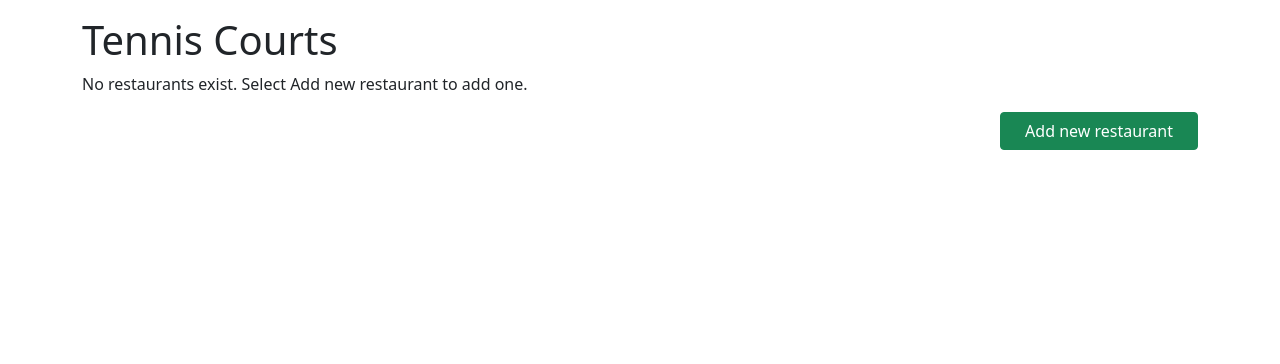
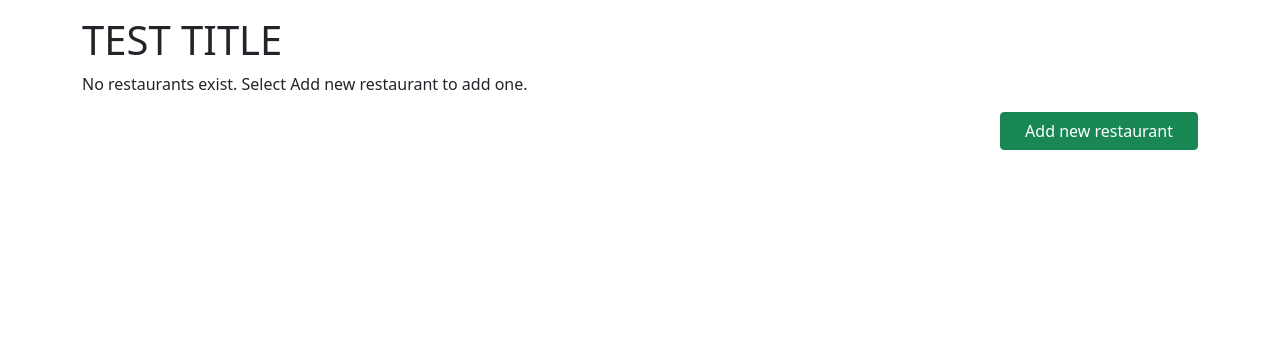
Before and after one commit to carlston7/um_cps2009_project, a Django app: template restaurant_review/templates/restaurant_review/index.html in a window 1280 px wide. Shown: the part 56-420 px from the top of the page. Run offline with Django 4.2, Linux system fonts and the light colour scheme; the template is opened without the code that fills it, so the values that code supplies are empty; some libraries are stand-ins or nearby versions.

Commit message:
Changed Test Title

```diff
--- a/restaurant_review/templates/restaurant_review/index.html
+++ b/restaurant_review/templates/restaurant_review/index.html
@@ -45,7 +45,7 @@
   {% if LastViewedRestaurant %}
       <h3>Last viewed restaurant (saved in cache): {{ LastViewedRestaurant }}</h3>
   {% endif %}
-  <h1>Tennis Courts</h1>
+  <h1>TEST TITLE</h1>
 
   {% if restaurants %}
       <table class="table">
```
